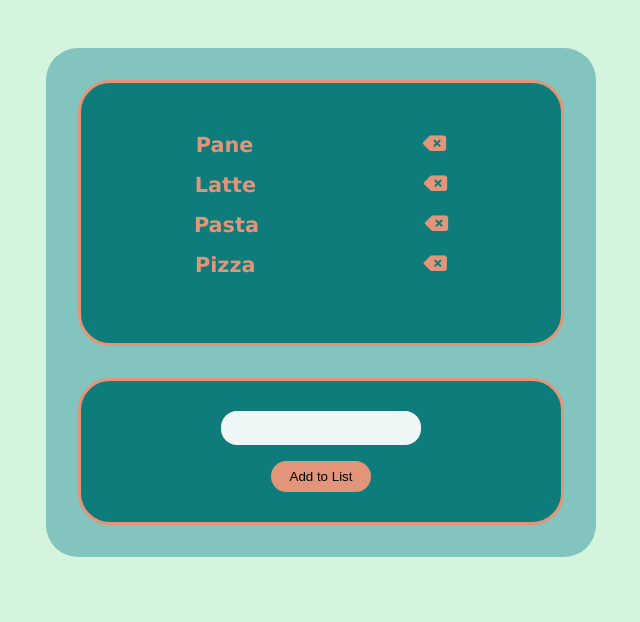
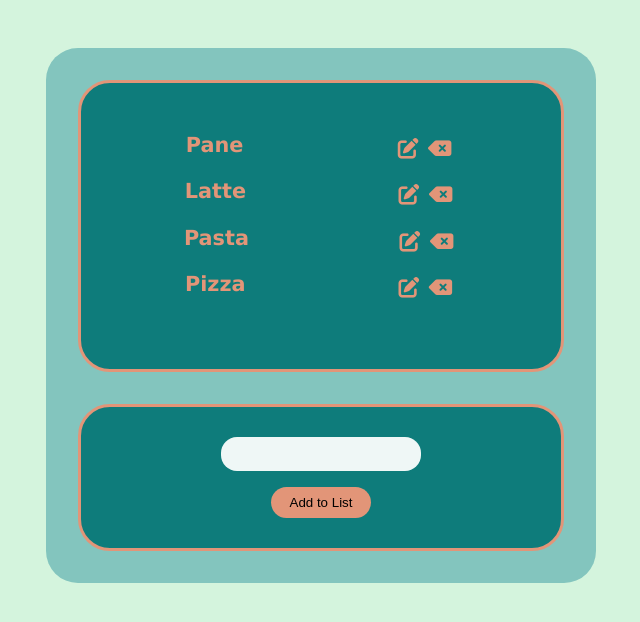
Before and after one commit to raghveerdeol/vue-todolist, a plain HTML site: page index.html in a window 1280 px wide. Shown: the whole page, without its empty margins (319-959 px from the left). Drawn offline with nearby package versions, Linux system fonts and the light colour scheme.

Commit message:
aggiunto icona per modiicare l'item

```diff
--- a/css/style.css
+++ b/css/style.css
@@ -60,3 +60,6 @@ div > button{
     padding: .5rem;
     background-color: rgb(226, 149, 120);
 }
+.icons > i {
+    padding: .3rem;
+}
--- a/index.html
+++ b/index.html
@@ -21,7 +21,10 @@
                         <span @click="cancelItem(item)" :class="item.done === true ? 'text-line' : ''">
                             {{item.text}}
                         </span>
-                        <i class="fa-solid fa-delete-left" @click="deleteItem(index)"></i>
+                        <div class="icons">
+                            <i class="fa-solid fa-pen-to-square" @click="editItem(index)"></i>
+                            <i class="fa-solid fa-delete-left" @click="deleteItem(index)"></i>
+                        </div>
                     </li>
                 </ul>
                 <div>
--- a/js/script.js
+++ b/js/script.js
@@ -41,6 +41,10 @@ createApp({
         },
         clearItem: function () {
             this.newItem = "";
+        },
+        editItem: function (itemIndex) {
+            const newInputText = prompt(`Change your item: ${this.tooDoList[itemIndex].text}`);
+            this.tooDoList[itemIndex].text = newInputText;
         }
     }
 }).mount('#app')
```
Also changed, not shown: 1 other file.
